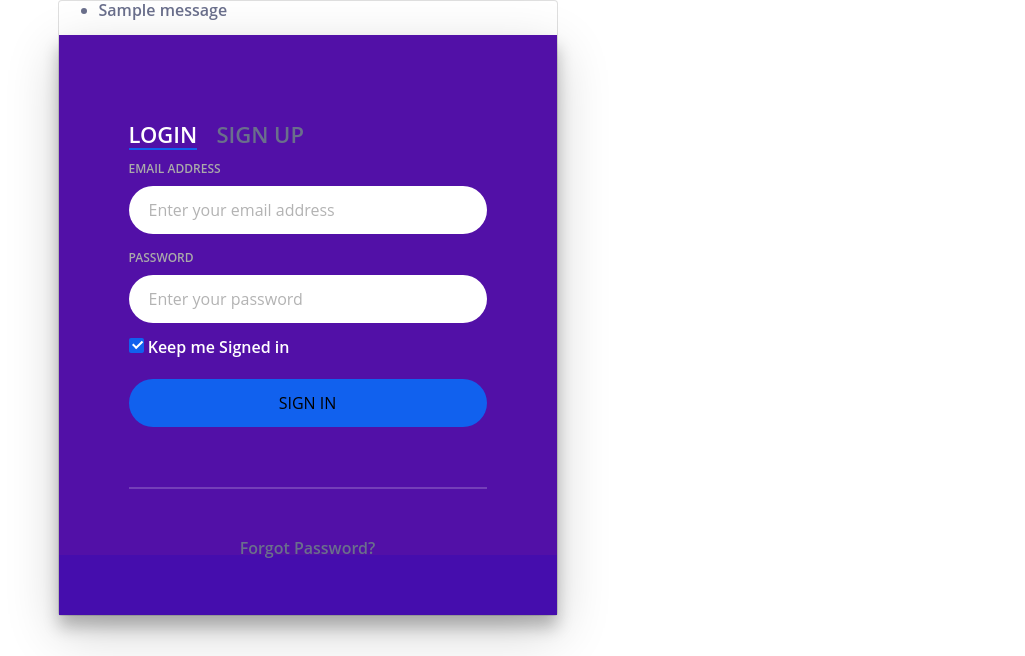
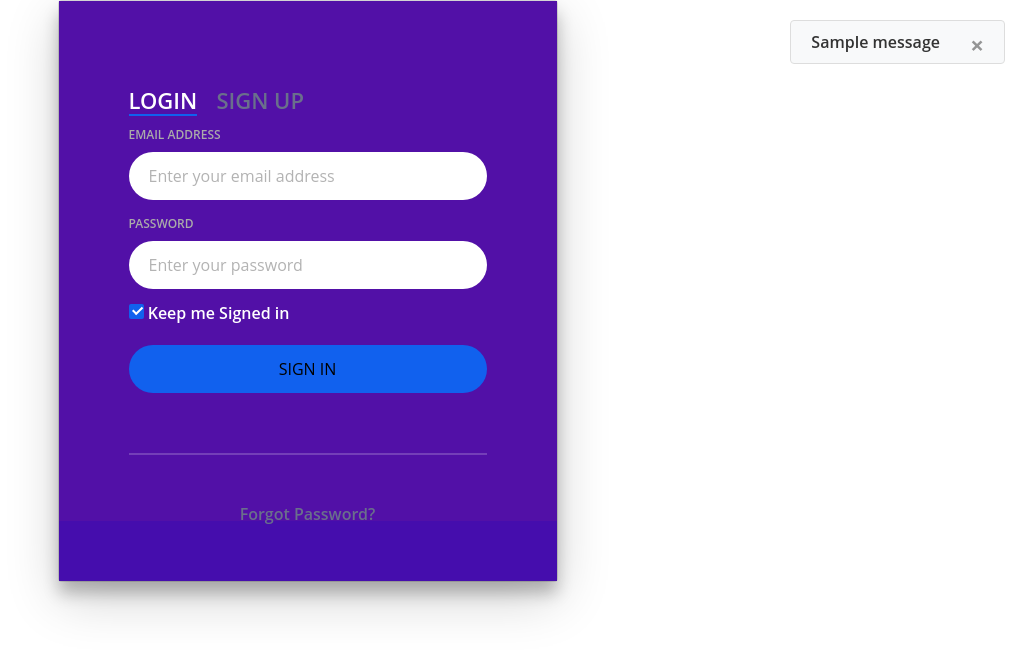
Before and after one commit to PSAK67/CSS---CoDoc, a Python web app: template myapp/templates/auth.html in a window 1280 px wide. Shown: the top 656 px of the page, without its empty margins (255-1280 px from the left). Run offline with Jinja, Linux system fonts and the light colour scheme; the template is opened without the code that fills it, so the values that code supplies are empty; one stand-in notice (Sample message) is shown; some libraries are stand-ins or nearby versions.

Commit message:
updated auth screen design

```diff
--- a/myapp/templates/auth.html
+++ b/myapp/templates/auth.html
@@ -1,61 +1,65 @@
 <!DOCTYPE html>
 <html lang="en">
-
 <head>
   <link href="//maxcdn.bootstrapcdn.com/bootstrap/4.1.1/css/bootstrap.min.css" rel="stylesheet" id="bootstrap-css">
   <link rel="stylesheet" href="/static/auth.css">
   <script src="//maxcdn.bootstrapcdn.com/bootstrap/4.1.1/js/bootstrap.min.js"></script>
   <script src="//cdnjs.cloudflare.com/ajax/libs/jquery/3.2.1/jquery.min.js"></script>
-    <link href="https://cdnjs.cloudflare.com/ajax/libs/font-awesome/4.7.0/css/font-awesome.css" type="text/css"
-        rel="stylesheet">
+  <link href="https://cdnjs.cloudflare.com/ajax/libs/font-awesome/4.7.0/css/font-awesome.css" type="text/css" rel="stylesheet">
+  <style>
+    .alert-container {
+      position: fixed;
+      top: 20px;
+      right: 20px;
+      z-index: 1000;
+      max-width: 300px;
+    }
+    .alert {
+      background-color: #f8f9fa;
+      color: #333;
+      border: 1px solid #ddd;
+    }
+  </style>
 </head>
-
 <body>
+<div class="alert-container">
+    {% with messages = get_flashed_messages(with_categories=true) %}
+    {% if messages %}
+        {% for category, message in messages %}
+        <div class="alert alert-{{ category }} alert-dismissible fade show" role="alert">
+            {{ message }}
+            <button type="button" class="close" data-dismiss="alert" aria-label="Close">
+                <span aria-hidden="true">&times;</span>
+            </button>
+        </div>
+        {% endfor %}
+    {% endif %}
+    {% endwith %}
+</div>
 
 <div class="row">
     <div class="col-md-6 mx-auto p-0">
         <div class="card">
-                {% with messages = get_flashed_messages() %}
-                {% if messages %}
-                <ul class=flashes>
-                    {% for message in messages %}
-                    <li>{{ message }}</li>
-                    {% endfor %}
-                </ul>
-                {% endif %}
-                {% endwith %}
             <div class="login-box">
-                    <div class="login-snip"> <input id="tab-1" type="radio" name="tab" class="sign-in" checked><label
-                            for="tab-1" class="tab">Login</label> <input id="tab-2" type="radio" name="tab"
-                            class="sign-up"><label for="tab-2" class="tab">Sign Up</label>
+                <div class="login-snip">
+                    <input id="tab-1" type="radio" name="tab" class="sign-in" checked><label for="tab-1" class="tab">Login</label>
+                    <input id="tab-2" type="radio" name="tab" class="sign-up"><label for="tab-2" class="tab">Sign Up</label>
                     <div class="login-space">
                         <div class="login">
                         <form method="POST">
-
-                                    <div class="group"> <label for="pass" class="label">Email Address</label> <input
-                                            id="pass" name="email" type="text" class="input"
-                                            placeholder="Enter your email address"> </div>
-                                    <div class="group"> <label for="pass" class="label">Password</label> <input
-                                            id="pass" name="password" type="password" class="input" data-type="password"
-                                            placeholder="Enter your password"> </div>
-                                    <div class="group"> <input id="check" type="checkbox" class="check" checked> <label
-                                            for="check"><span class="icon"></span> Keep me Signed in</label> </div>
+                            <div class="group"> <label for="pass" class="label">Email Address</label> <input id="pass" name="email" type="text" class="input" placeholder="Enter your email address"> </div>
+                            <div class="group"> <label for="pass" class="label">Password</label> <input id="pass" name="password" type="password" class="input" data-type="password" placeholder="Enter your password"> </div>
+                            <div class="group"> <input id="check" type="checkbox" class="check" checked> <label for="check"><span class="icon"></span> Keep me Signed in</label> </div>
                             <div class="group"> <input type="submit" class="button" value="Sign In"> </div>
                             <div class="hr"></div>
-                                    <div class="foot"> <a href="#">Forgot Password?</a></div>
+                            <div class="foot"> <a href="{{ url_for('views.forgot_password') }}">Forgot Password?</a></div>
                         </form>
                         </div>
                         <div class="sign-up-form">
                         <form method="POST" action="{{ url_for('views.register') }}">
-                                    <div class="group"> <label for="user" class="label">Username</label> <input
-                                            id="user" name="username" type="text" class="input"
-                                            placeholder="Create your Username"> </div>
-                                    <div class="group"> <label for="pass" class="label">Email Address</label> <input
-                                            id="pass" name="email" type="text" class="input"
-                                            placeholder="Enter your email address"> </div>
-                                    <div class="group"> <label for="pass" class="label">Password</label> <input
-                                            id="pass" name="password" type="password" class="input" data-type="password"
-                                            placeholder="Create your password"> </div>
+                            <div class="group"> <label for="user" class="label">Full Name</label> <input id="user" name="username" type="text" class="input" placeholder="Create your Username"> </div>
+                            <div class="group"> <label for="pass" class="label">Email Address</label> <input id="pass" name="email" type="text" class="input" placeholder="Enter your email address"> </div>
+                            <div class="group"> <label for="pass" class="label">Password</label> <input id="pass" name="password" type="password" class="input" data-type="password" placeholder="Create your password"> </div>
                             <div class="group"> <input type="submit" class="button" value="Sign Up"> </div>
                             <div class="hr"></div>
                             <div class="foot"> <label for="tab-1">Already Member?</label> </div>
@@ -68,5 +72,4 @@
     </div>
 </div>
 </body>
-
 </html>
```
Lines whose indentation alone changed are shown as unchanged.
